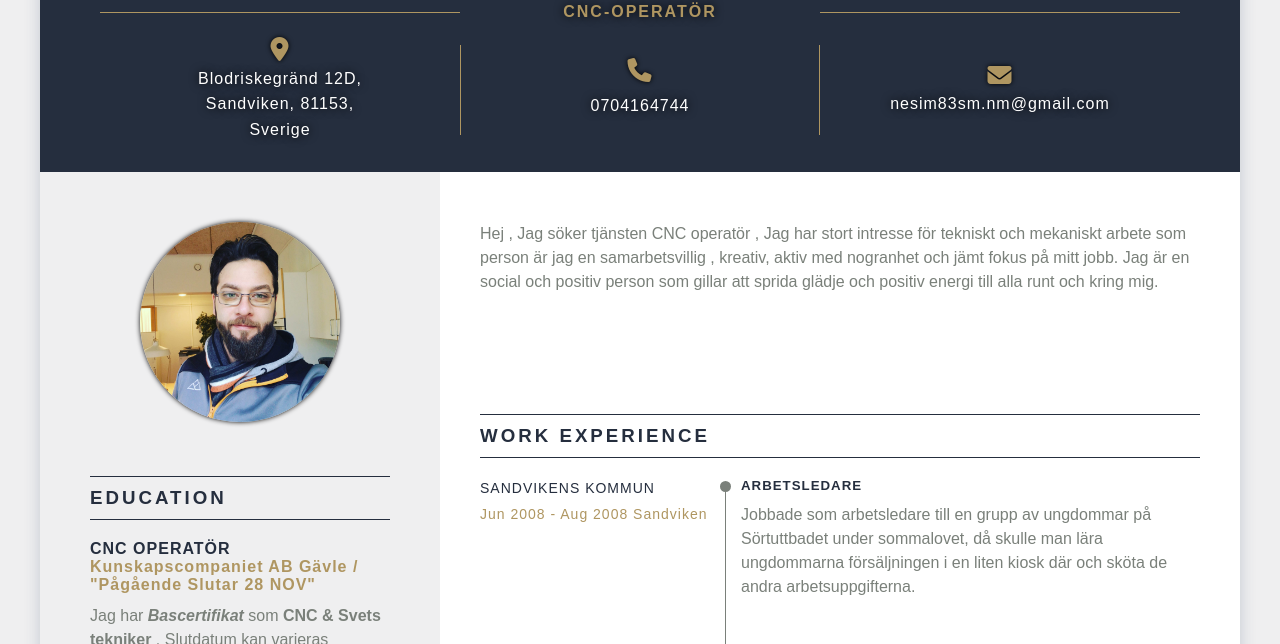
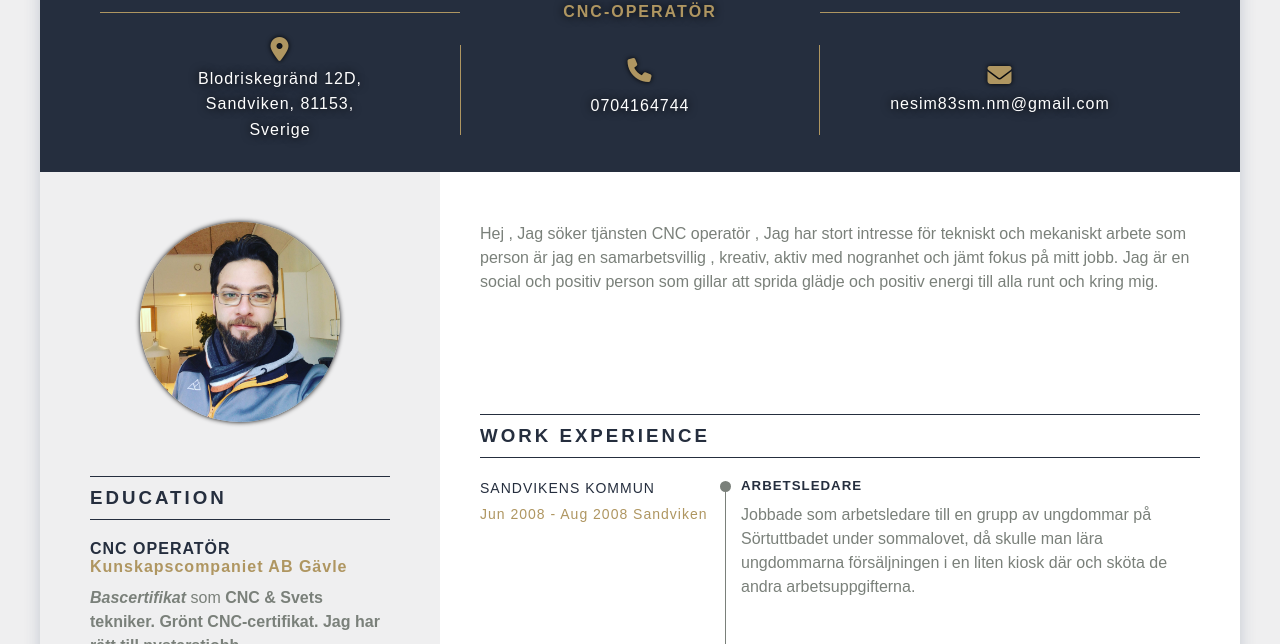
Before and after one commit to Nanoroar/mycv, a plain HTML site: page cncv.html in a window 1280 px wide. Shown: the part 156-800 px from the top of the page. Drawn offline with Linux system fonts and the light colour scheme.

Commit message:
Update cncv.html

```diff
--- a/cncv.html
+++ b/cncv.html
@@ -83,11 +83,10 @@
                     </h3>
                     <div class="education-item">
                         <h4 class="education-title">CNC Operatör</h4>
-                        <h4 class="education-place">Kunskapscompaniet AB Gävle / "Pågående Slutar 28 NOV"</h4>
+                        <h4 class="education-place">Kunskapscompaniet AB Gävle</h4>
                         <p>
-                            Jag har <strong><em>Bascertifikat</em></strong> som <strong>CNC & Svets tekniker </strong>. Slutdatum kan
-                            varieras beroende på deltagaren i kursen och jag har möjligheten att avsluta tidigare om jag blir anställd.
-                            Jag har <strong><em>truckkort och traverskort</em></strong>  när utbildningen är klar får jag grönt CNC certifikat.
+                            <strong><em>Bascertifikat</em></strong> som <strong>CNC & Svets tekniker. </strong>
+                            <strong>Grönt CNC-certifikat. </strong>
                             <strong>Jag har rätt till nystarstjobb.</strong>
                         </p>
                     </div>
@@ -167,7 +166,8 @@
 
                 <div class="driving-license">
                     <h3 class="sidebar-title">references</h3>
-
+                    <p>Mazin Abdulla / CNC-Lärare</p>
+                    <p>tel: 070-2136958</p>
                     <p>Micke Södermann / Svets-Lärare</p>
                     <p>tel: 070-2137085</p>
 
```
